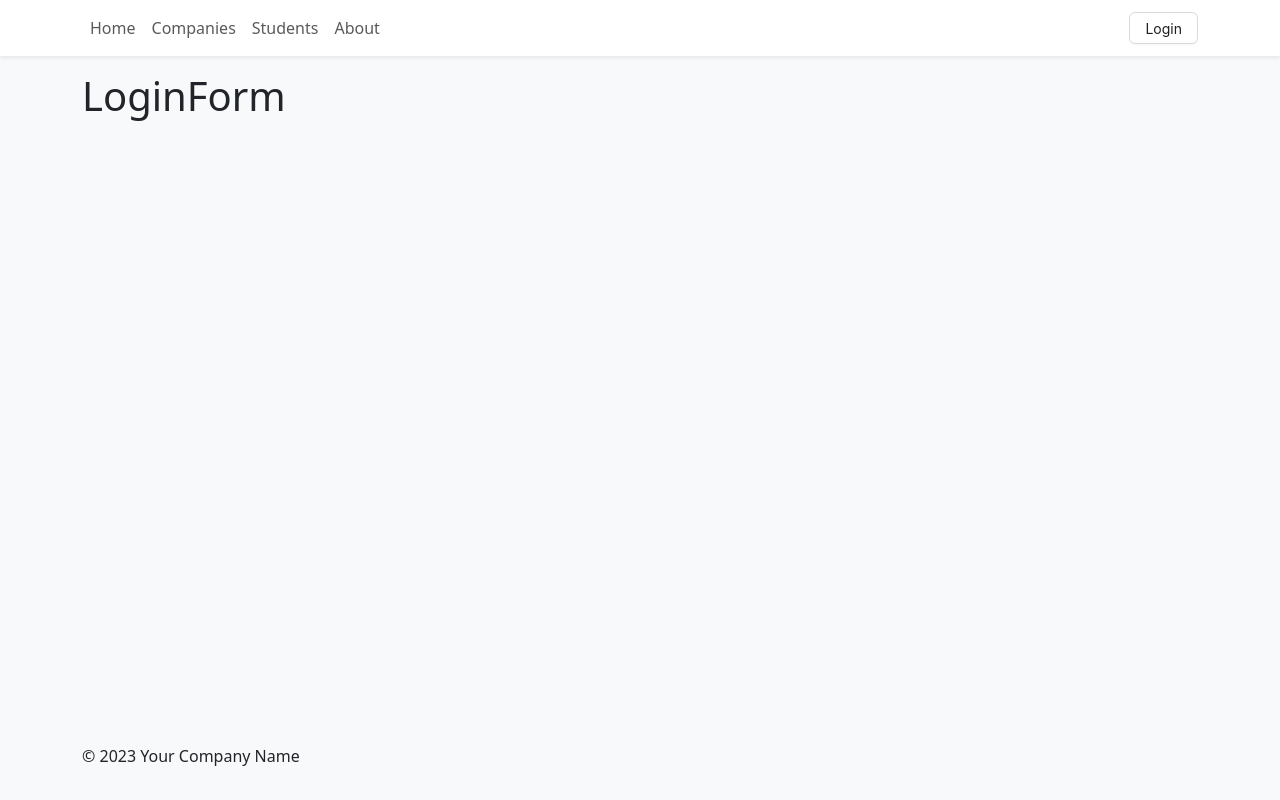
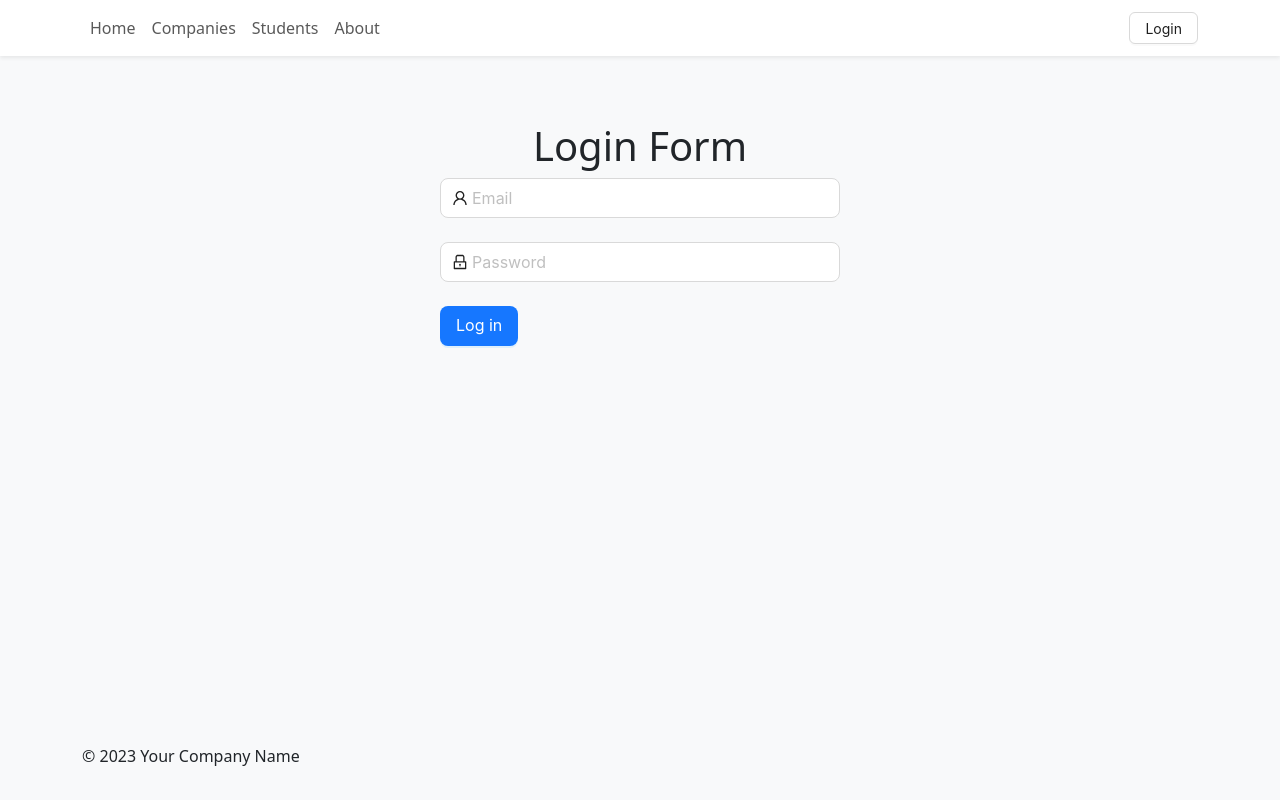
Before and after one commit to sorrz/SkillSync_v2, a React (Vite) app in the folder Frontend/: page /login in a window 1280 px wide. Built offline with nearby package versions, Linux system fonts and the light colour scheme.

Commit message:
Update 3 Login

```diff
--- a/Frontend/src/App.tsx
+++ b/Frontend/src/App.tsx
@@ -1,31 +1,40 @@
-import { Routes, Route } from "react-router-dom";
-import { Container } from "react-bootstrap";
-import { About } from "./Pages/About";
-import { Companies } from "./Pages/Companies";
-import { Home } from "./Pages/Home";
-import { Students } from "./Pages/Students";
-import { Navbar } from "./Components/Navbar";
-import { Login } from "./Pages/Login";
-import Footer from "./Components/Footer";
-import { UserModel } from "./Models/UserModel";
+import React, { useState } from 'react';
+import { Routes, Route } from 'react-router-dom';
+import { Container } from 'react-bootstrap';
+import { About } from './Pages/About';
+import { Companies } from './Pages/Companies';
+import { Home } from './Pages/Home';
+import { Students } from './Pages/Students';
+import { Navbar } from './Components/Navbar';
+import { Login } from './Pages/Login';
+import Footer from './Components/Footer';
+import { UserModel } from './Models/UserModel';
 
-interface UserProps {
-  user: UserModel;
-}
+function App() {
+  const [user, setUser] = useState<UserModel | null>(null);
 
-function App({ user }: UserProps) {
+  const handleLogin = (loggedInUser: UserModel) => {
+    setUser(loggedInUser);
+  };
+
+  const handleLogout = () => {
+    setUser(null);
+  };
 
   return (
     <>
-      <div style={{ display: "flex", flexDirection: "column", minHeight: "100vh" }}>
-        <Navbar isLoggedIn={false} user={user} />
+      <div style={{ display: 'flex', flexDirection: 'column', minHeight: '100vh' }}>
+        <Navbar isLoggedIn={!!user} user={user} onLogout={handleLogout} />
         <Container className="mb-4" style={{ flex: 1 }}>
           <Routes>
             <Route path="/" element={<Home />} />
             <Route path="/companies" element={<Companies />} />
             <Route path="/students" element={<Students />} />
             <Route path="/about" element={<About />} />
-            <Route path="/login" element={<Login />} />
+            <Route
+              path="/login"
+              element={<Login onLogin={handleLogin} />}
+            />
           </Routes>
         </Container>
         <Footer />
--- a/Frontend/src/Models/UserModel.tsx
+++ b/Frontend/src/Models/UserModel.tsx
@@ -7,5 +7,6 @@ export interface UserModel {
       liaPeriod1: string,
       liaPeriod2: string,
       presentation: string,
-      imgURL: string
+      imgURL: string,
+      password: string
 }
--- a/Frontend/src/Pages/Login.tsx
+++ b/Frontend/src/Pages/Login.tsx
@@ -1,7 +1,73 @@
-export function Login(){
-    console.log("send halp, plx");
-    return (
-        <h1>LoginForm</h1>
-    );
+import React, { useState } from 'react';
+import { UserModel } from '../Models/UserModel';
+import { Form, Input, Button, Space } from 'antd';
+import { LockOutlined, UserOutlined } from '@ant-design/icons';
 
+interface LoginProps {
+  onLogin: (user: UserModel) => void;
 }
+
+export function Login({ onLogin }: LoginProps) {
+  const [email, setEmail] = useState('');
+  const [password, setPassword] = useState('');
+
+  const handleLogin = () => {
+    const hashedPassword = hashPassword(password);
+
+    const user: UserModel = {
+        mailAdress: email,
+        password: hashedPassword,
+        name: '',
+        TechStack: [],
+        phoneNumber: '',
+        liaPeriod1: '',
+        liaPeriod2: '',
+        presentation: '',
+        imgURL: ''
+    };
+
+    onLogin(user);
+  };
+
+  const hashPassword = (password: string): string => {
+    return 'hashed:' + password;
+  };
+
+  return (
+    <div style={{ maxWidth: '400px', margin: 'auto', marginTop: '50px' }}>
+      <h1 style={{ textAlign: 'center' }}>Login Form</h1>
+      <Form onFinish={handleLogin} initialValues={{ remember: true }} size="large">
+        <Form.Item
+          name="email"
+          rules={[{ required: true, message: 'Please input your email!' }]}
+        >
+          <Input
+            prefix={<UserOutlined className="site-form-item-icon" />}
+            placeholder="Email"
+            value={email}
+            onChange={(e) => setEmail(e.target.value)}
+          />
+        </Form.Item>
+        <Form.Item
+          name="password"
+          rules={[{ required: true, message: 'Please input your password!' }]}
+        >
+          <Input
+            prefix={<LockOutlined className="site-form-item-icon" />}
+            type="password"
+            placeholder="Password"
+            value={password}
+            onChange={(e) => setPassword(e.target.value)}
+          />
+        </Form.Item>
+        <Form.Item>
+          <Space direction="vertical">
+            <Button type="primary" htmlType="submit" block>
+              Log in
+            </Button>
+          </Space>
+        </Form.Item>
+      </Form>
+    </div>
+  );
+}
```
